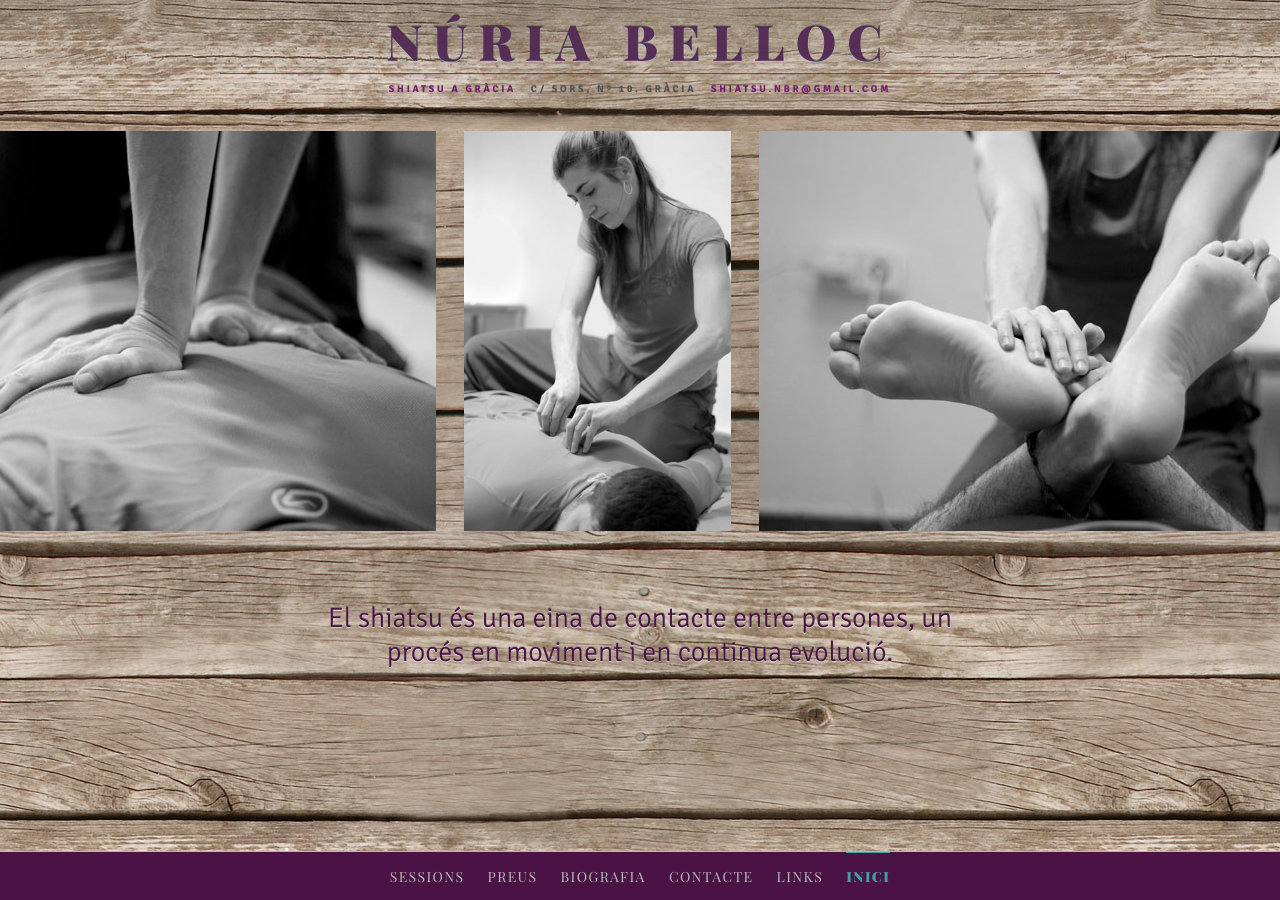
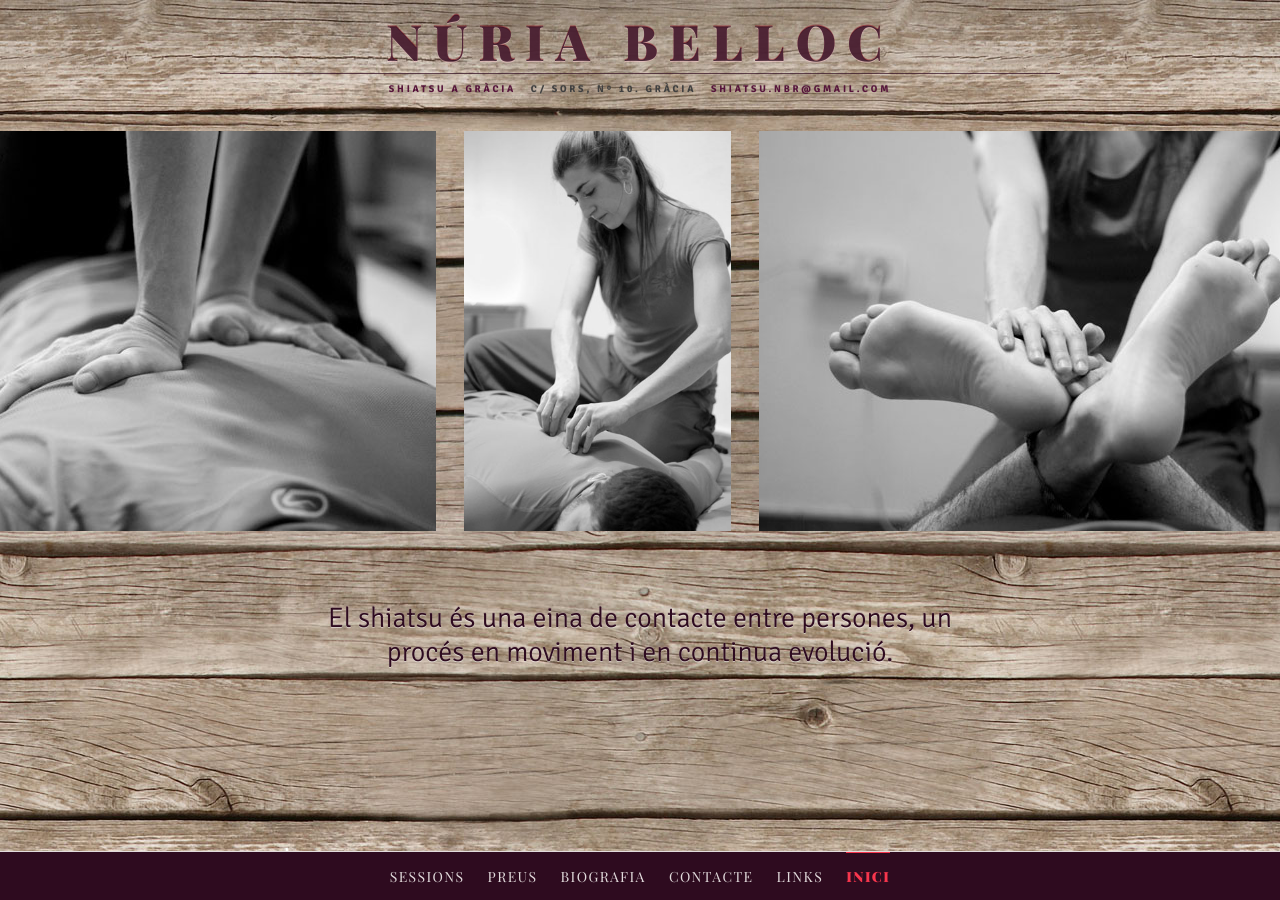
Before and after one commit to agustibr/shiatsu.nuriabelloc.com, a Jekyll site: the page built from index.html, in a window 1280 px wide. Built offline with Jekyll 4.4.1, drawn with Linux system fonts in a browser that asks for light colours; nearby versions of some CDN libraries; some web fonts are replaced.

Commit message:
rollback colors

```diff
--- a/css/_sass/_base.sass
+++ b/css/_sass/_base.sass
@@ -4,9 +4,9 @@ $color-n2: #41A19E
 ////
 
 $bg: #EEE
-$primary-color: $color-n1 //#2e0b1f
+$primary-color: #2e0b1f
 $secondary-color: lighten($primary-color, 10)
-$alternate-color: $color-n2 //#F8364D
+$alternate-color: #F8364D
 $soft-color: lighten(desaturate($alternate-color, 82), 28)
 $hard-color: lighten(desaturate($primary-color, 87), 14)
 $text-color: lighten(desaturate($primary-color, 10), 20)
```
